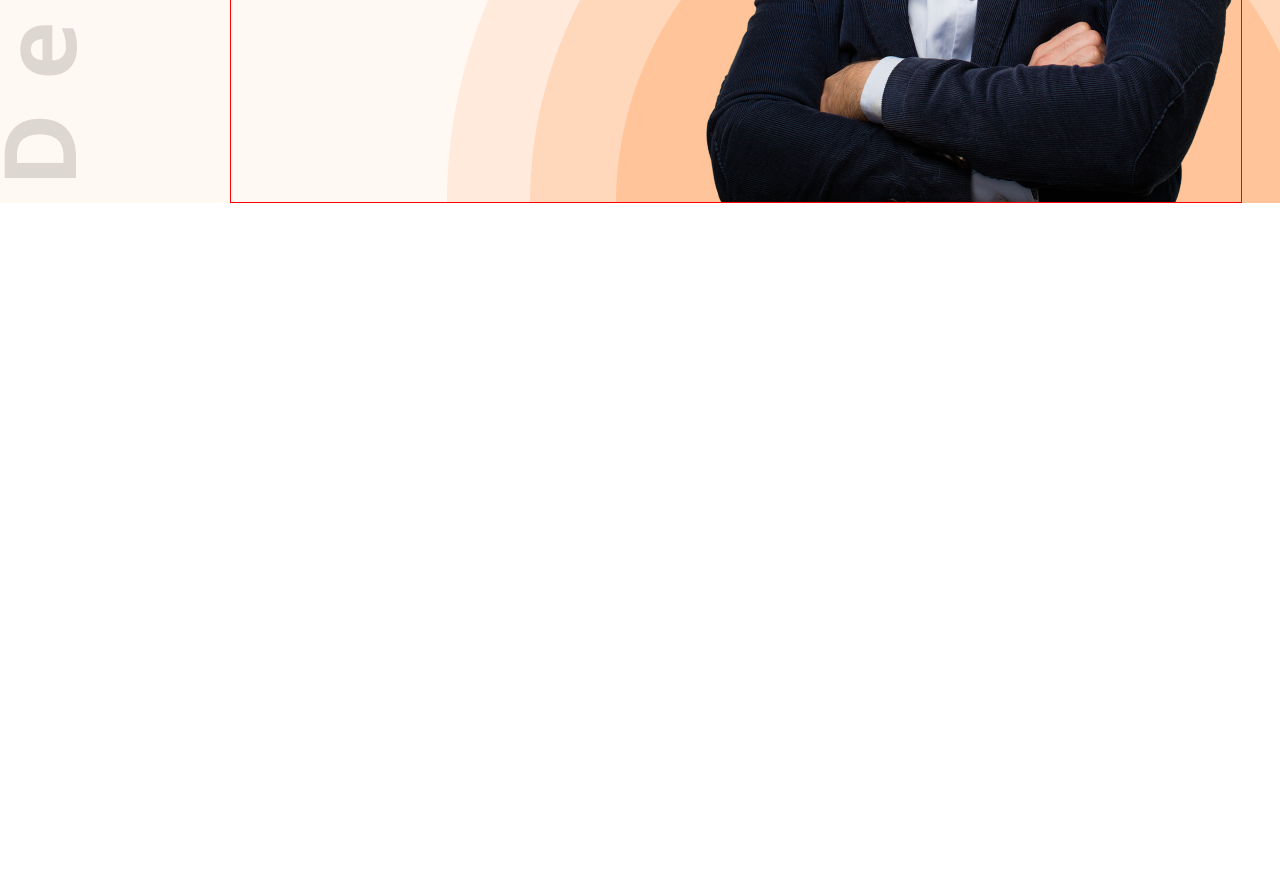
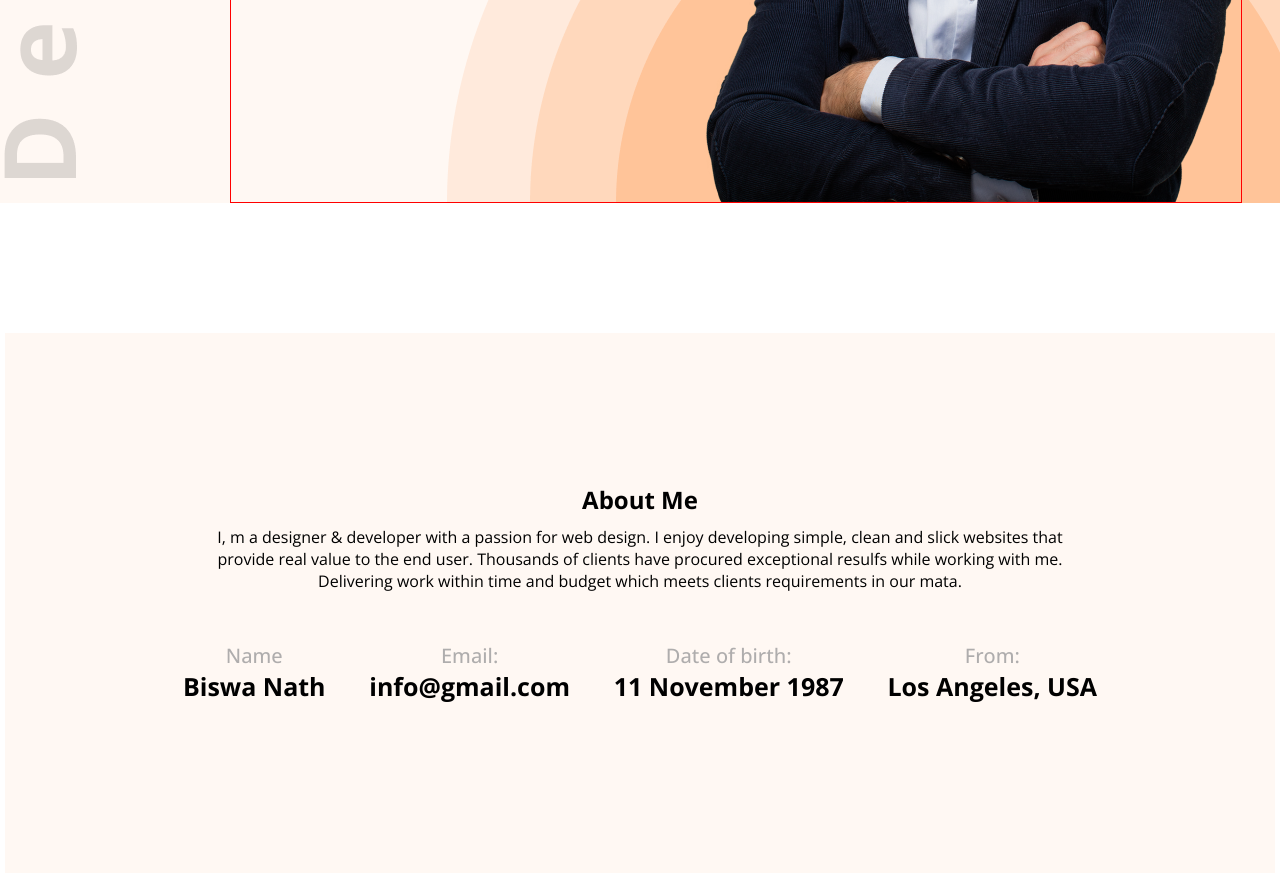
Before and after one commit to nathbiswa/Modul-5.1, a plain HTML site: page index.html in a window 1280 px wide. Shown: the part 605-1478 px from the top of the page. Before the commit the page ends 808 px from the top, so only its background shows below. Drawn offline with nearby package versions, Linux system fonts and the light colour scheme.

Commit message:
protfolio third code done

```diff
--- a/index.html
+++ b/index.html
@@ -13,6 +13,7 @@
 </head>
 
 <body class="fontfamily-open-sans">
+
     <header>
         <nav>
             <div class="logo">
@@ -31,15 +32,46 @@
                     <h1>Biswa Nath</h1>
                     <p>Shot what able cold new see hold.Friendly as an betrayed formerly he. Morning because as to
                         society behaved moments.</p>
-                       <div>
+                    <div>
                         <button class="btn">Download CV</button>
                         <button class="btn">Contact</button>
-                       </div>
+                    </div>
                 </div>
                 <div class="banner-img"><img src="images/hardy.png" alt=""></div>
             </div>
         </section>
     </header>
+    <section class="about">
+        <div class="about-container">
+            <div class="about-heading">
+                <h1>About Me</h1>
+                <p>I, m a designer & developer with a passion for web design. I enjoy developing simple, clean and slick
+                    websites that provide real value to the end user. Thousands of clients have procured exceptional
+                    resulfs while working with me. Delivering work within time and budget which meets clients
+                    requirements in our mata.</p>
+            </div>
+            <div class="about-info">
+
+                <div class="info-card">
+                    <p>Name</p>
+                    <h2>Biswa Nath</h2>
+                </div>
+                <div class="info-card">
+                    <p>Email:</p>
+                    <h2>info@gmail.com</h2>
+                </div>
+                <div class="info-card">
+                    <p>Date of birth:</p>
+                    <h2>11 November 1987</h2>
+                </div>
+                <div class="info-card">
+                    <p>From:</p>
+                    <h2> Los Angeles, USA</h2>
+                </div>
+
+            </div>
+        </div>
+    </section>
 </body>
 
 </html>
--- a/styles/project.css
+++ b/styles/project.css
@@ -100,3 +100,36 @@
     max-width: 585px;
     vertical-align: middle;
 }
+
+/* About section */
+.about{
+    padding-top: 130px;
+}
+.about-container{
+    background-color: #fff8f3;
+    max-width: 1270px;
+    margin: 0px auto;
+    text-align: center;
+    padding: 150px 178px;
+}
+.about-container .about-heading{}
+.about-container .about-heading h1{}
+.about-container .about-heading p{
+    margin: 10px;
+}
+
+.about-info{
+    display: flex;
+    justify-content: space-between;
+    padding: 20px 0px;
+    margin-top: 30px;
+}
+.about-info .info-card{}
+.about-info .info-card p{
+    font-size: 20px;
+    font-weight: 500;
+    color: #afadad;
+}
+.about-info .info-card h2{
+    font-size: 25px;
+}
```
